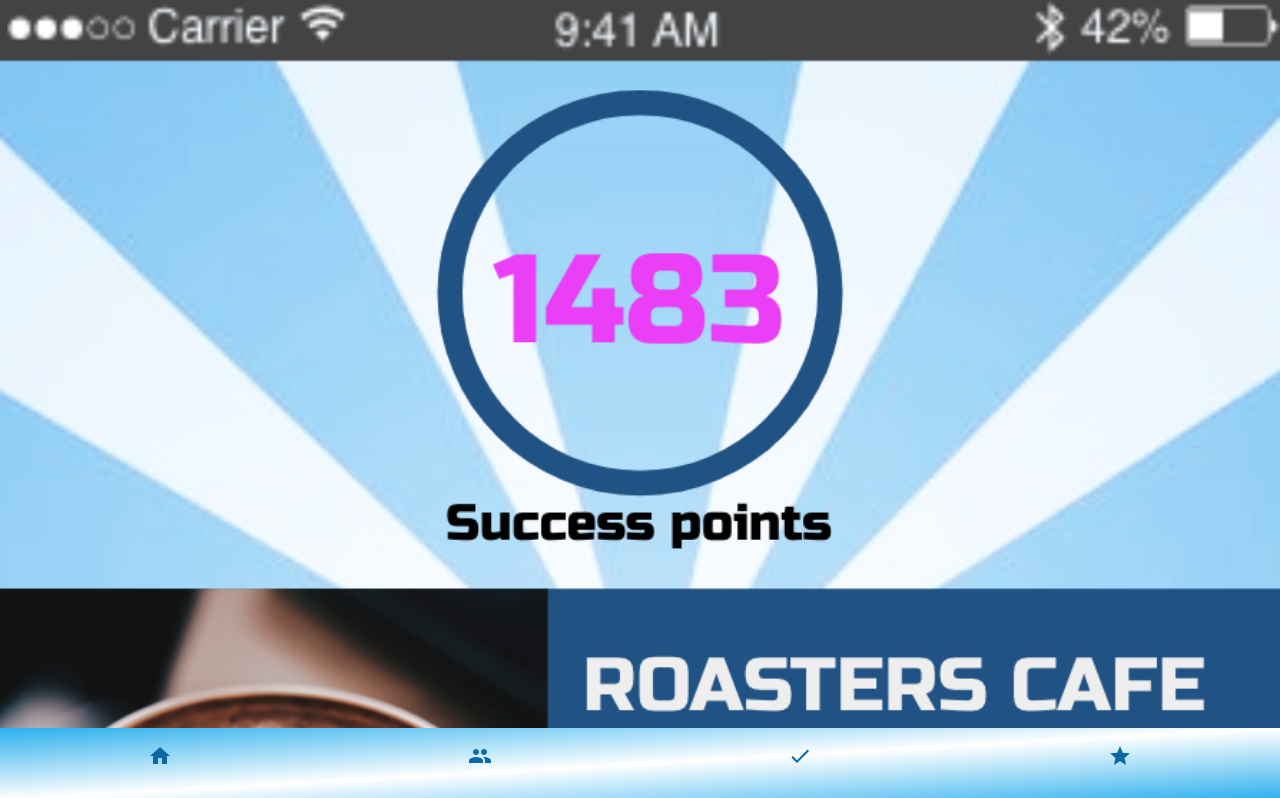
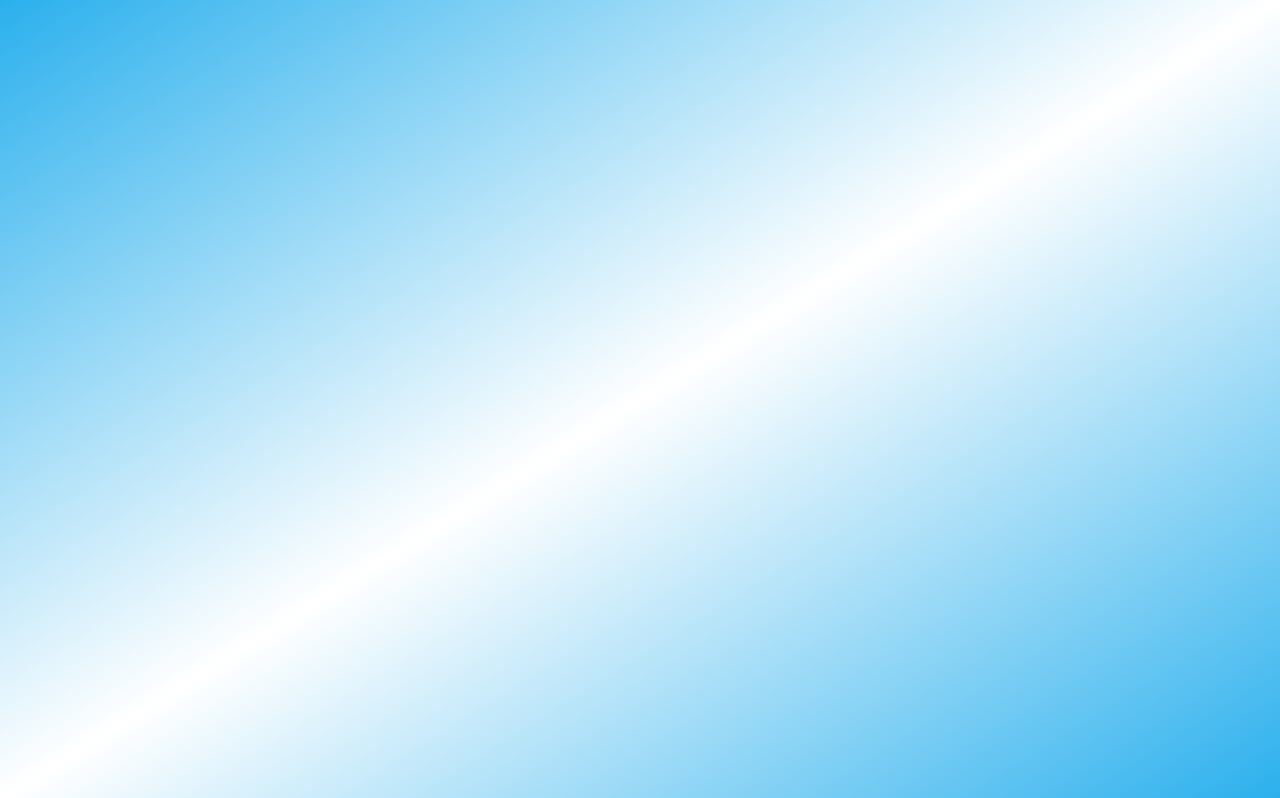
Before and after one commit to connka/accountabuddies, a React (Create React App) app: page /prizes in a window 1280 px wide. Shown: the top 798 px of the page. Built offline with nearby package versions, Linux system fonts and the light colour scheme.

Commit message:
delete prizes component/routes

```diff
--- a/src/App.js
+++ b/src/App.js
@@ -6,7 +6,6 @@ import Home from './components/home';
 import Dashboard from './components/dashboard';
 import Buddies from './components/buddies';
 import Goals from './components/goals';
-import Prizes from './components/prizes';
 
 function App() {
   return (
@@ -19,7 +18,6 @@ function App() {
             <Route path="/dashboard" component={Dashboard} />
             <Route path="/goals" component={Goals} />
             <Route path="/buddies" component={Buddies} />
-            <Route path="/prizes" component={Prizes} />
           </Switch>
         </main>
       </BrowserRouter>
--- a/src/components/bottomNavigation.js
+++ b/src/components/bottomNavigation.js
@@ -6,7 +6,6 @@ import BottomNavigationAction from '@material-ui/core/BottomNavigationAction';
 import RestoreIcon from '@material-ui/icons/Home';
 import BuddiesIcon from '@material-ui/icons/People';
 import GoalsIcon from '@material-ui/icons/Check';
-import PrizesIcon from '@material-ui/icons/Star';
 
 const useStyles = makeStyles({
   root: {
@@ -37,9 +36,6 @@ function SimpleBottomNavigation() {
       <NavLink to={'/goals'}>
         <BottomNavigationAction label="Goals" icon={<GoalsIcon />} id="bottom-nav-icon" />
       </NavLink>
-      <NavLink to={'/prizes'}>
-        <BottomNavigationAction label="Prizes" icon={<PrizesIcon />} id="bottom-nav-icon" />
-      </NavLink>
     </BottomNavigation>
   );
 }
--- a/src/components/prizes.js
+++ /dev/null
@@ -1,16 +0,0 @@
-import React, { Component } from 'react';
-import SimpleBottomNavigation from './bottomNavigation';
-import PrizesImage from '../images/prizes.png';
-
-class Prizes extends Component {
-  render() {
-    return (
-      <div>
-        <img src={PrizesImage} alt={'logo'} id="image" />
-        <SimpleBottomNavigation />
-      </div>
-    );
-  }
-}
-
-export default Prizes;
```
